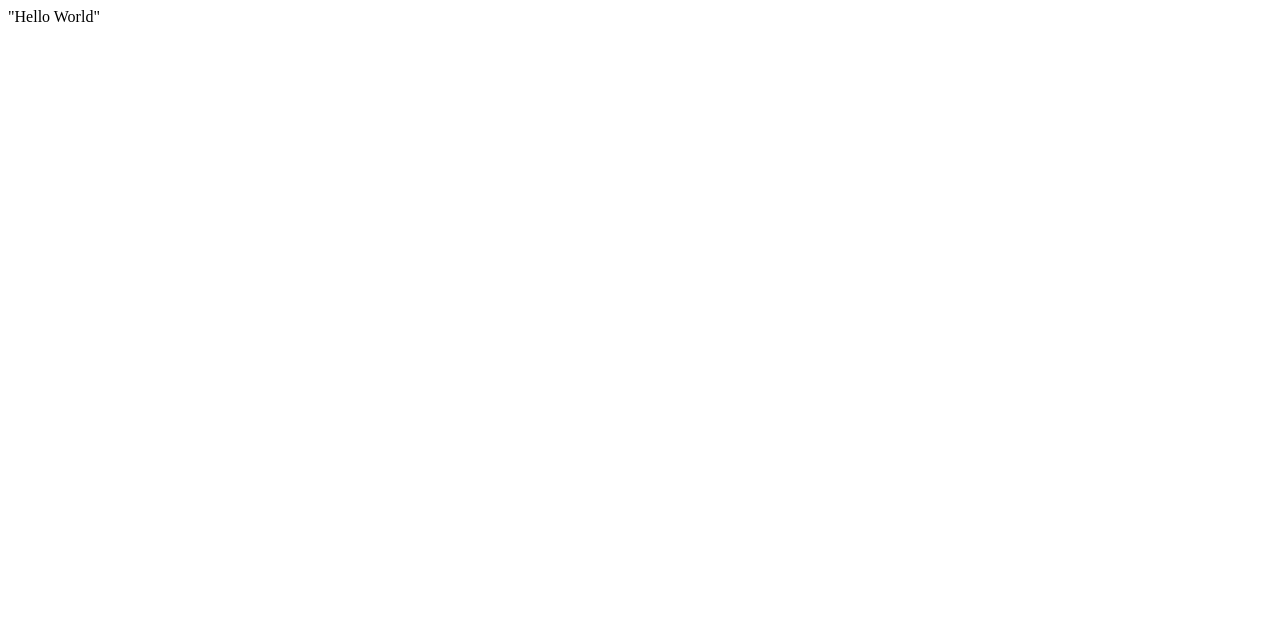
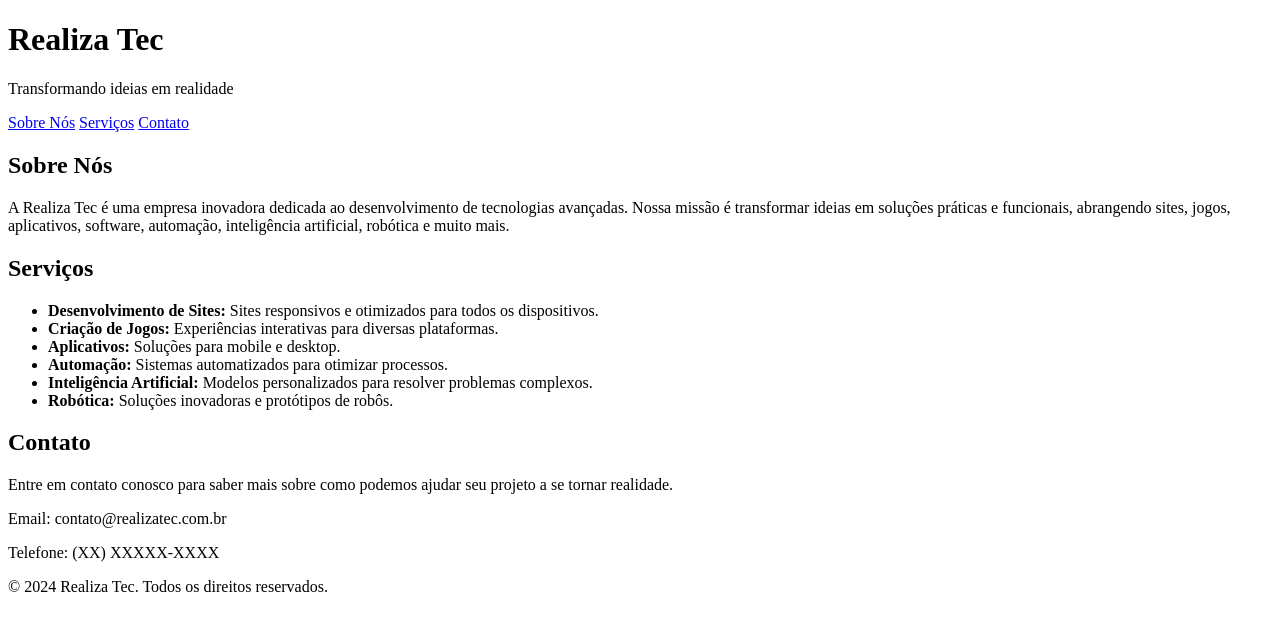
Before and after one commit to realizatec/site, a plain HTML site: page index.html in a window 1280 px wide. Drawn offline with Linux system fonts and the light colour scheme.

Commit message:
Initial commit2

```diff
--- a/index.html
+++ b/index.html
@@ -1 +1,50 @@
-"Hello World"
+<!DOCTYPE html>
+<html lang="pt-BR">
+<head>
+  <meta charset="UTF-8">
+  <meta name="viewport" content="width=device-width, initial-scale=1.0">
+  <title>Realiza Tec - Soluções em Tecnologia</title>
+  <link rel="stylesheet" href="styles.css">
+</head>
+<body>
+  <header>
+    <h1>Realiza Tec</h1>
+    <p>Transformando ideias em realidade</p>
+    <nav>
+      <a href="#sobre">Sobre Nós</a>
+      <a href="#servicos">Serviços</a>
+      <a href="#contato">Contato</a>
+    </nav>
+  </header>
+
+  <main>
+    <section id="sobre">
+      <h2>Sobre Nós</h2>
+      <p>A Realiza Tec é uma empresa inovadora dedicada ao desenvolvimento de tecnologias avançadas. Nossa missão é transformar ideias em soluções práticas e funcionais, abrangendo sites, jogos, aplicativos, software, automação, inteligência artificial, robótica e muito mais.</p>
+    </section>
+
+    <section id="servicos">
+      <h2>Serviços</h2>
+      <ul>
+        <li><strong>Desenvolvimento de Sites:</strong> Sites responsivos e otimizados para todos os dispositivos.</li>
+        <li><strong>Criação de Jogos:</strong> Experiências interativas para diversas plataformas.</li>
+        <li><strong>Aplicativos:</strong> Soluções para mobile e desktop.</li>
+        <li><strong>Automação:</strong> Sistemas automatizados para otimizar processos.</li>
+        <li><strong>Inteligência Artificial:</strong> Modelos personalizados para resolver problemas complexos.</li>
+        <li><strong>Robótica:</strong> Soluções inovadoras e protótipos de robôs.</li>
+      </ul>
+    </section>
+
+    <section id="contato">
+      <h2>Contato</h2>
+      <p>Entre em contato conosco para saber mais sobre como podemos ajudar seu projeto a se tornar realidade.</p>
+      <p>Email: contato@realizatec.com.br</p>
+      <p>Telefone: (XX) XXXXX-XXXX</p>
+    </section>
+  </main>
+
+  <footer>
+    <p>&copy; 2024 Realiza Tec. Todos os direitos reservados.</p>
+  </footer>
+</body>
+</html>
```
